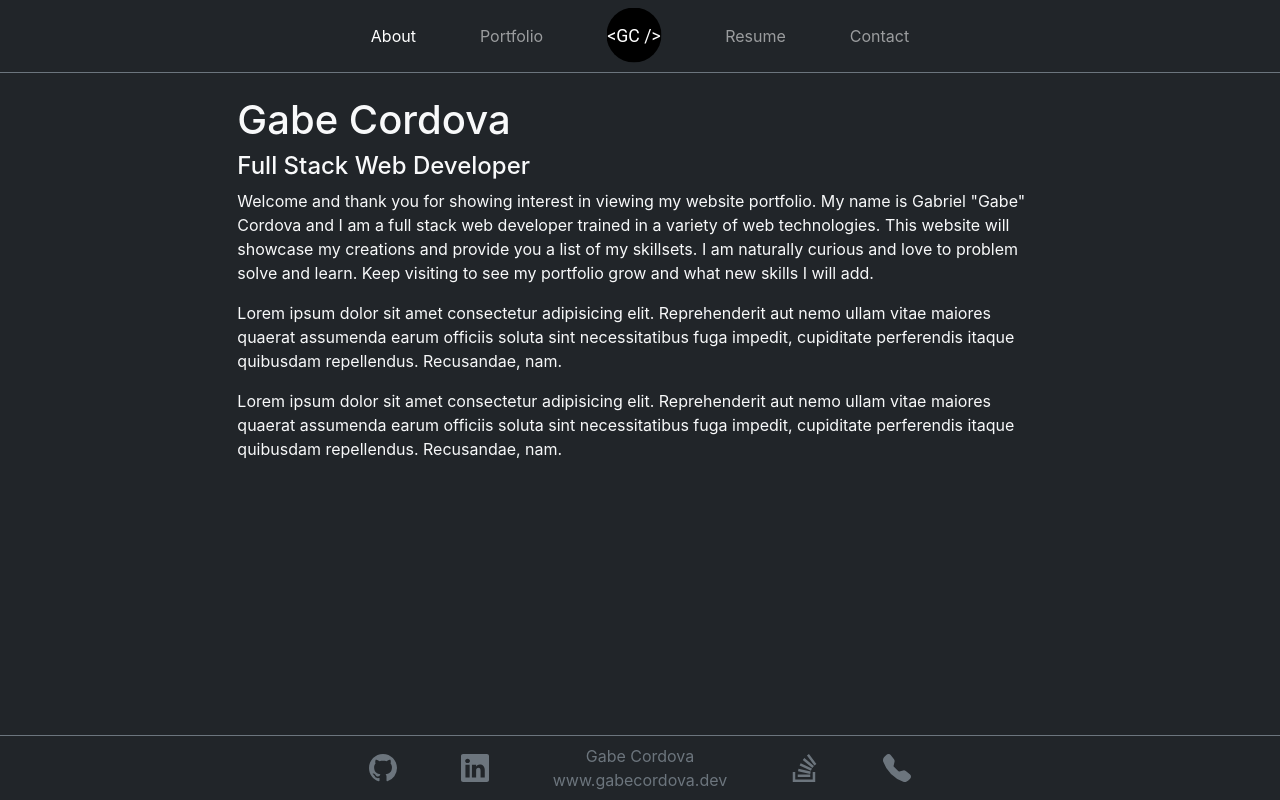
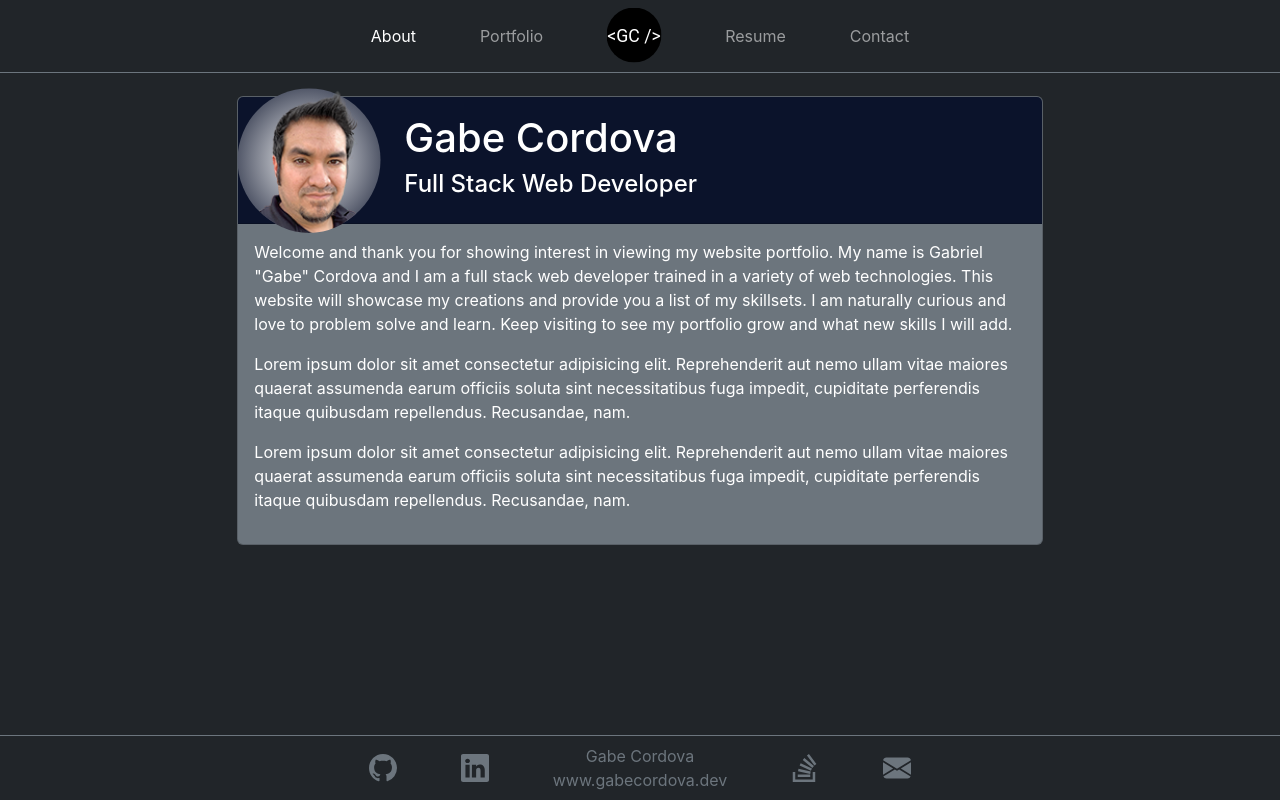
Before and after one commit to Yiladien/gabecordova, a React (Create React App) app in the folder client/: page / in a window 1280 px wide. Built offline with nearby package versions, Linux system fonts and the light colour scheme.

Commit message:
profile pic and colors

```diff
--- a/client/src/components/Footer.js
+++ b/client/src/components/Footer.js
@@ -10,10 +10,14 @@ import {
   Github,
   Linkedin,
   StackOverflow,
-  TelephoneFill,
+  EnvelopeFill,
 } from "react-bootstrap-icons";
 
 function Footer() {
+  const email = "gcordova9918@gmail.com";
+  const subject = "Hello";
+  const body = "Hi there!";
+
   return (
     <>
       <Navbar
@@ -31,6 +35,7 @@ function Footer() {
               target="_blank"
               rel="noopener noreferrer"
               class="link-secondary mx-2"
+              title="Github"
             >
               <Github className="fs-3 svg-button" />
             </a>
@@ -39,6 +44,7 @@ function Footer() {
               target="_blank"
               rel="noopener noreferrer"
               class="link-secondary mx-2"
+              title="LinkedIn"
             >
               <Linkedin className="fs-3 svg-button" />
             </a>
@@ -55,16 +61,18 @@ function Footer() {
               target="_blank"
               rel="noopener noreferrer"
               class="link-secondary mx-2"
+              title="StackOverflow"
             >
               <StackOverflow className="fs-3 svg-button" />
             </a>
             <a
-              href="tel: 9492752831"
-              target="_blank"
-              rel="noopener noreferrer"
+              href={`mailto:${email}?subject=${encodeURIComponent(
+                subject
+              )}&body=${encodeURIComponent(body)}`}
               class="link-secondary mx-2"
+              title="Email Me"
             >
-              <TelephoneFill className="fs-3 svg-button" />
+              <EnvelopeFill className="fs-3 svg-button" />
             </a>
           </Nav>
         </Container>
--- a/client/src/index.css
+++ b/client/src/index.css
@@ -1,3 +1,10 @@
+:root {
+  --gradient-bg1: 255, 255, 255;
+  --gradient-bg2: 11, 19, 43;
+
+  --header-bg-color: rgb(11, 19, 43);
+}
+
 body {
   margin: 0;
   font-family: -apple-system, BlinkMacSystemFont, "Segoe UI", "Roboto", "Oxygen",
@@ -23,3 +30,43 @@ code {
 .svg-button:active {
   transform: scale(0.9);
 }
+
+.about-card-header {
+  /* background-color: var(--bs-gray-800); */
+  background-color: var(--header-bg-color);
+}
+
+.round-bg {
+  width: 110px;
+  height: 110px;
+  transform: scale(1.3);
+  background: radial-gradient(
+    circle,
+    rgba(var(--gradient-bg1), 1),
+    rgba(var(--gradient-bg2), 1)
+  );
+  border-radius: 50%;
+  /* z-index: -1; */
+}
+
+.round-bg-img {
+  width: 110px;
+  height: 120px;
+  /* transform: translateY(-20%); */
+  transform: scale(1.3);
+  /* background: radial-gradient(circle, rgb(67, 242, 58), rgba(252, 70, 107, 1)); */
+
+  border-radius: 50%;
+  position: absolute;
+  bottom: 0px;
+  border-radius: 0 0 50% 50%;
+  overflow: hidden;
+}
+
+.round-bg-img img {
+  transform: translate(3px, -12px) scale(0.8);
+}
+
+.round-bg-img img:hover {
+  transform: translate(3px, -15px) scale(0.9);
+}
--- a/client/src/pages/About.js
+++ b/client/src/pages/About.js
@@ -1,7 +1,13 @@
 import React from "react";
 
 //bootstrap
-import { Container } from "react-bootstrap";
+import Container from "react-bootstrap/Container";
+import Card from "react-bootstrap/Card";
+import Image from "react-bootstrap/Image";
+import Row from "react-bootstrap/Row";
+import Col from "react-bootstrap/Col";
+
+import ProfilePic from "../assets/img/IMG_8284-transparent-10.png";
 
 const About = () => {
   return (
@@ -12,28 +18,57 @@ const About = () => {
         //   boxShadow: "inset 0px 0px 0px 1px white",
         // }}
       >
-        <h1 className="text-light">Gabe Cordova</h1>
-        <h4 className="text-light">Full Stack Web Developer</h4>
-        <p className="text-light">
-          Welcome and thank you for showing interest in viewing my website
-          portfolio. My name is Gabriel "Gabe" Cordova and I am a full stack web
-          developer trained in a variety of web technologies. This website will
-          showcase my creations and provide you a list of my skillsets. I am
-          naturally curious and love to problem solve and learn. Keep visiting
-          to see my portfolio grow and what new skills I will add.
-        </p>
-        <p className="text-light">
-          Lorem ipsum dolor sit amet consectetur adipisicing elit. Reprehenderit
-          aut nemo ullam vitae maiores quaerat assumenda earum officiis soluta
-          sint necessitatibus fuga impedit, cupiditate perferendis itaque
-          quibusdam repellendus. Recusandae, nam.
-        </p>
-        <p className="text-light">
-          Lorem ipsum dolor sit amet consectetur adipisicing elit. Reprehenderit
-          aut nemo ullam vitae maiores quaerat assumenda earum officiis soluta
-          sint necessitatibus fuga impedit, cupiditate perferendis itaque
-          quibusdam repellendus. Recusandae, nam.
-        </p>
+        <Card bg="secondary" text="white">
+          <Card.Header
+            //  className="bg-secondary"
+            className="about-card-header"
+          >
+            {/* <div className="position-absolute top-50 end-0 translate-middle-y">
+              <div className="round-bg overflow-hidden">
+                <Image src={ProfilePic} />
+              </div>
+            </div> */}
+            <Row className="align-items-center">
+              <Col xs={"auto"} className="me-3">
+                <div className="position-relative">
+                  <div className="round-bg overflow-hidden position-relative"></div>
+                  <div className="round-bg-img">
+                    <Image src={ProfilePic} />
+                  </div>
+                </div>
+              </Col>
+              <Col>
+                <h1>Gabe Cordova</h1>
+                <h4>Full Stack Web Developer</h4>
+              </Col>
+            </Row>
+          </Card.Header>
+          <Card.Body
+          //  className="bg-dark"
+          >
+            <p>
+              Welcome and thank you for showing interest in viewing my website
+              portfolio. My name is Gabriel "Gabe" Cordova and I am a full stack
+              web developer trained in a variety of web technologies. This
+              website will showcase my creations and provide you a list of my
+              skillsets. I am naturally curious and love to problem solve and
+              learn. Keep visiting to see my portfolio grow and what new skills
+              I will add.
+            </p>
+            <p>
+              Lorem ipsum dolor sit amet consectetur adipisicing elit.
+              Reprehenderit aut nemo ullam vitae maiores quaerat assumenda earum
+              officiis soluta sint necessitatibus fuga impedit, cupiditate
+              perferendis itaque quibusdam repellendus. Recusandae, nam.
+            </p>
+            <p>
+              Lorem ipsum dolor sit amet consectetur adipisicing elit.
+              Reprehenderit aut nemo ullam vitae maiores quaerat assumenda earum
+              officiis soluta sint necessitatibus fuga impedit, cupiditate
+              perferendis itaque quibusdam repellendus. Recusandae, nam.
+            </p>
+          </Card.Body>
+        </Card>
       </Container>
     </>
   );
```
Also changed, not shown: client/src/assets/img/IMG_8284-transparent-10.png (added).
